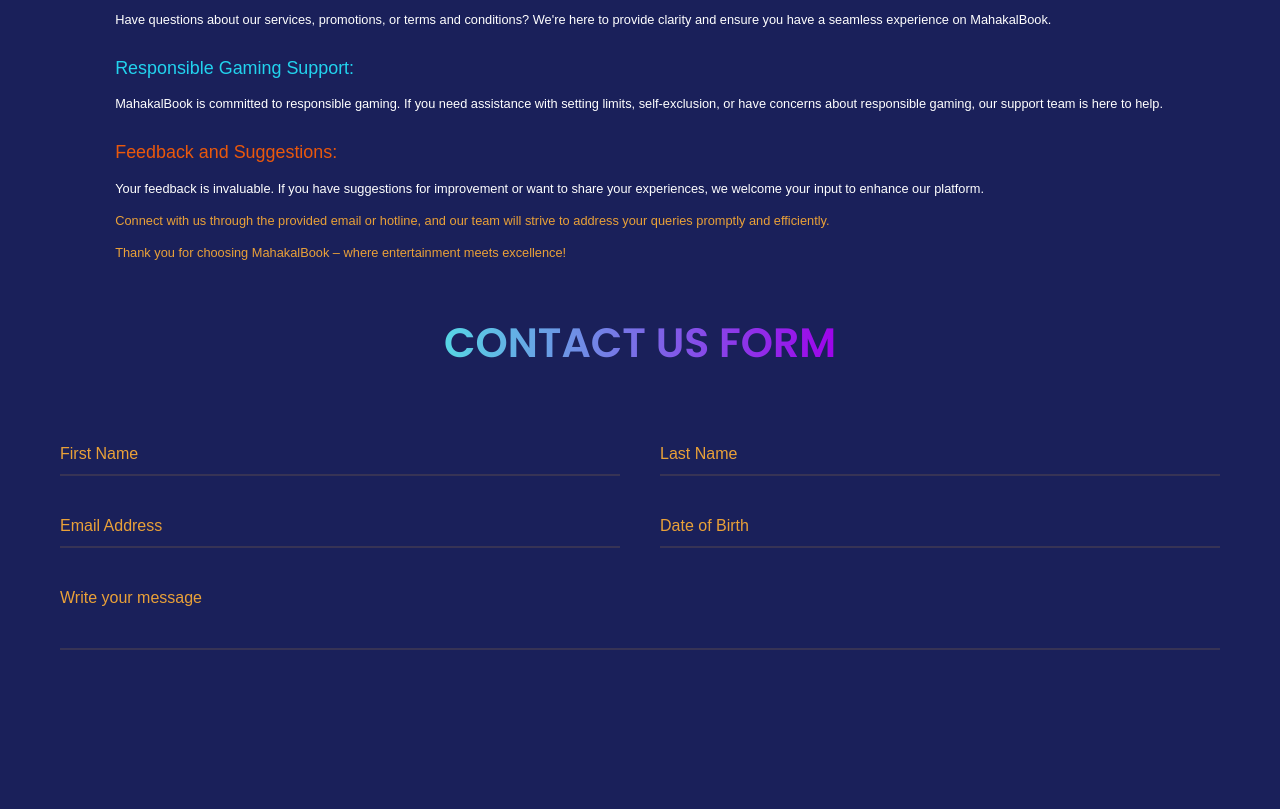
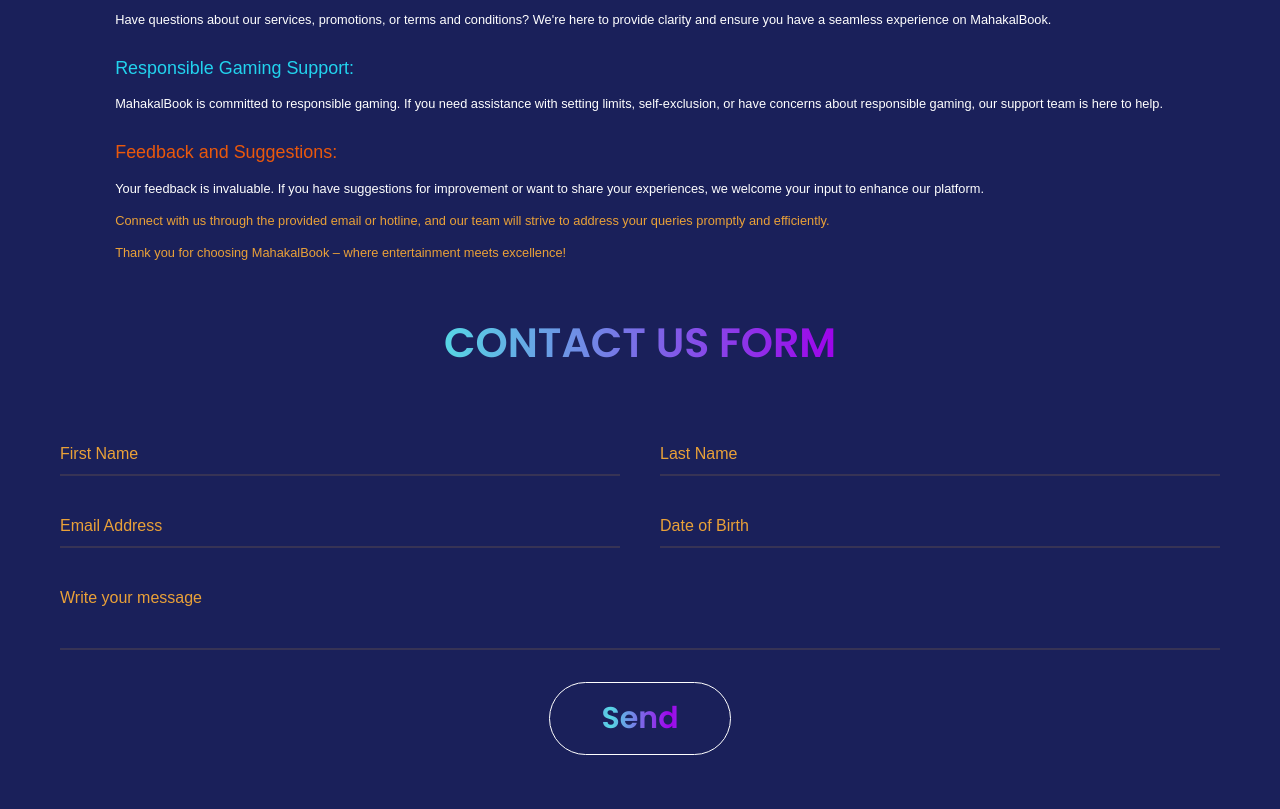
Before and after one commit to vasnhNagar1223/MAHAKAL-BOOK-Final-, a plain HTML site: page contactus.html in a window 1280 px wide. Shown: the part 485-1294 px from the top of the page. Before the commit the page ends 1177 px from the top, so only its background shows below. Drawn offline with nearby package versions, Linux system fonts and the light colour scheme.

Commit message:
final update 2

```diff
--- a/contactus.html
+++ b/contactus.html
@@ -22,7 +22,7 @@
     />
     <link rel="stylesheet" href="css/aboutus.css" />
     <link rel="stylesheet" href="output.css" />
-    <link rel="stylesheet" href="css/contactus.css">
+    <link rel="stylesheet" href="css/contactus.css" />
     <link rel="stylesheet" href="css/button86.css" />
   </head>
   <body>
@@ -49,15 +49,52 @@
 
         <i onclick="handlesidebarButton()" class="ri-menu-line"></i>
       </div>
-      <div class="navSideBar  fixed z-50 right-0 bottom-0 top-0 w-[70%] bg-secondray  bg-opacity-90 text-white     text-[5vw]">
-        <i onclick="handleCloseButtonclick()" class="closebutton ri-close-large-line  py-[6vw] px-[6vw]  w-full flex justify-start"></i>
-        <a class="border-t py-[6vw] w-full flex justify-center"   href="index.html"><div>Home</div></a>
-        <a class="border-t py-[6vw] w-full flex justify-center"  href="Platform.html" class="navLink" ><div>Platforms</div></a>
-        <a class="border-t py-[6vw] w-full flex justify-center"  href="service.html"> <div>Services</div> </a>
-        <a class="border-t py-[6vw] w-full flex justify-center"  href="sportsId.html"><div>Sports ID</div></a>
-        <a class="border-t py-[6vw] w-full flex justify-center"  href="rules.html"><div>Rules</div></a>
-        <a class="border-t py-[6vw] w-full flex justify-center"  href="aboutUS.html"> <div>About Us</div> </a>
-        <a class="border-y py-[6vw] w-full flex justify-center"  href="contactus.html"> <div>Contact Us</div> </a>
+      <div
+        class="navSideBar fixed z-50 right-0 bottom-0 top-0 w-[70%] bg-secondray bg-opacity-90 text-white text-[5vw]"
+      >
+        <i
+          onclick="handleCloseButtonclick()"
+          class="closebutton ri-close-large-line py-[6vw] px-[6vw] w-full flex justify-start"
+        ></i>
+        <a
+          class="border-t py-[6vw] w-full flex justify-center"
+          href="index.html"
+          ><div>Home</div></a
+        >
+        <a
+          class="border-t py-[6vw] w-full flex justify-center"
+          href="Platform.html"
+          class="navLink"
+          ><div>Platforms</div></a
+        >
+        <a
+          class="border-t py-[6vw] w-full flex justify-center"
+          href="service.html"
+        >
+          <div>Services</div>
+        </a>
+        <a
+          class="border-t py-[6vw] w-full flex justify-center"
+          href="sportsId.html"
+          ><div>Sports ID</div></a
+        >
+        <a
+          class="border-t py-[6vw] w-full flex justify-center"
+          href="rules.html"
+          ><div>Rules</div></a
+        >
+        <a
+          class="border-t py-[6vw] w-full flex justify-center"
+          href="aboutUS.html"
+        >
+          <div>About Us</div>
+        </a>
+        <a
+          class="border-y py-[6vw] w-full flex justify-center"
+          href="contactus.html"
+        >
+          <div>Contact Us</div>
+        </a>
       </div>
       <div class="content flex flex-col justify-center p-[2vw]">
         <h1
@@ -132,47 +169,46 @@
           </h1>
         </div>
       </div>
-      <div class="container ">
-        <div onclick="sendToWhatsAppString()" class="text cursor-pointer">
-           CONTACT US FORM
-        </div>
+      <div class="container">
+        <div class="text">CONTACT US FORM</div>
         <form action="#">
           <div class="form-row">
             <div class="input-data">
-                 <input class="First-Name" type="text" required>
+              <input class="First-Name" type="text" required />
               <div class="underline"></div>
               <label for="">First Name</label>
             </div>
             <div class="input-data">
-                 <input class="Last-Name" type="text" required>
+              <input class="Last-Name" type="text" required />
               <div class="underline"></div>
               <label for="">Last Name</label>
             </div>
           </div>
           <div class="form-row">
             <div class="input-data">
-                 <input class="E-mail" type="text" required>
+              <input class="E-mail" type="text" required />
               <div class="underline"></div>
               <label for="">Email Address</label>
             </div>
             <div class="input-data">
-                 <input class="dateOfBirth" type="text" required>
+              <input class="dateOfBirth" type="text" required />
               <div class="underline"></div>
               <label for="">Date of Birth </label>
             </div>
           </div>
           <div class="form-row">
             <div class="input-data textarea">
-              <textarea rows="8" cols="80" required></textarea>
+              <textarea class="Message" rows="8" cols="80" required></textarea>
               <br />
               <div class="underline"></div>
               <label for="">Write your message</label>
               <br />
-              <div class="form-row submit-btn">
-                 <div class="input-data">
-                    <div class="inner"></div>
-                    <input class="Message" type="Message" value="Hi">
             </div>
+          </div>
+          <div class="form-row-send">
+            <button class="sendButton" onclick="sendToWhatsAppString()">
+              Send
+            </button>
           </div>
         </form>
       </div>
--- a/css/contactus.css
+++ b/css/contactus.css
@@ -155,3 +155,29 @@ form .form-row .textarea {
     width: 40% !important;
   }
 }
+
+.form-row-send {
+  display: flex;
+  justify-content: center;
+}
+
+.sendButton {
+  background-color: #eaa138;
+  width: auto;
+  border: 1px solid white;
+  padding: 1vw 4vw;
+  border-radius: 999px;
+  margin-bottom: 4vw;
+  font-size: 30px;
+  font-weight: 600;
+  font-family: "Poppins", sans-serif;
+  background: -webkit-linear-gradient(
+    right,
+    #56d8e4,
+    #9f01ea,
+    #56d8e4,
+    #9f01ea
+  );
+  -webkit-background-clip: text;
+  -webkit-text-fill-color: transparent;
+}
```
Lines whose indentation alone changed are shown as unchanged.
